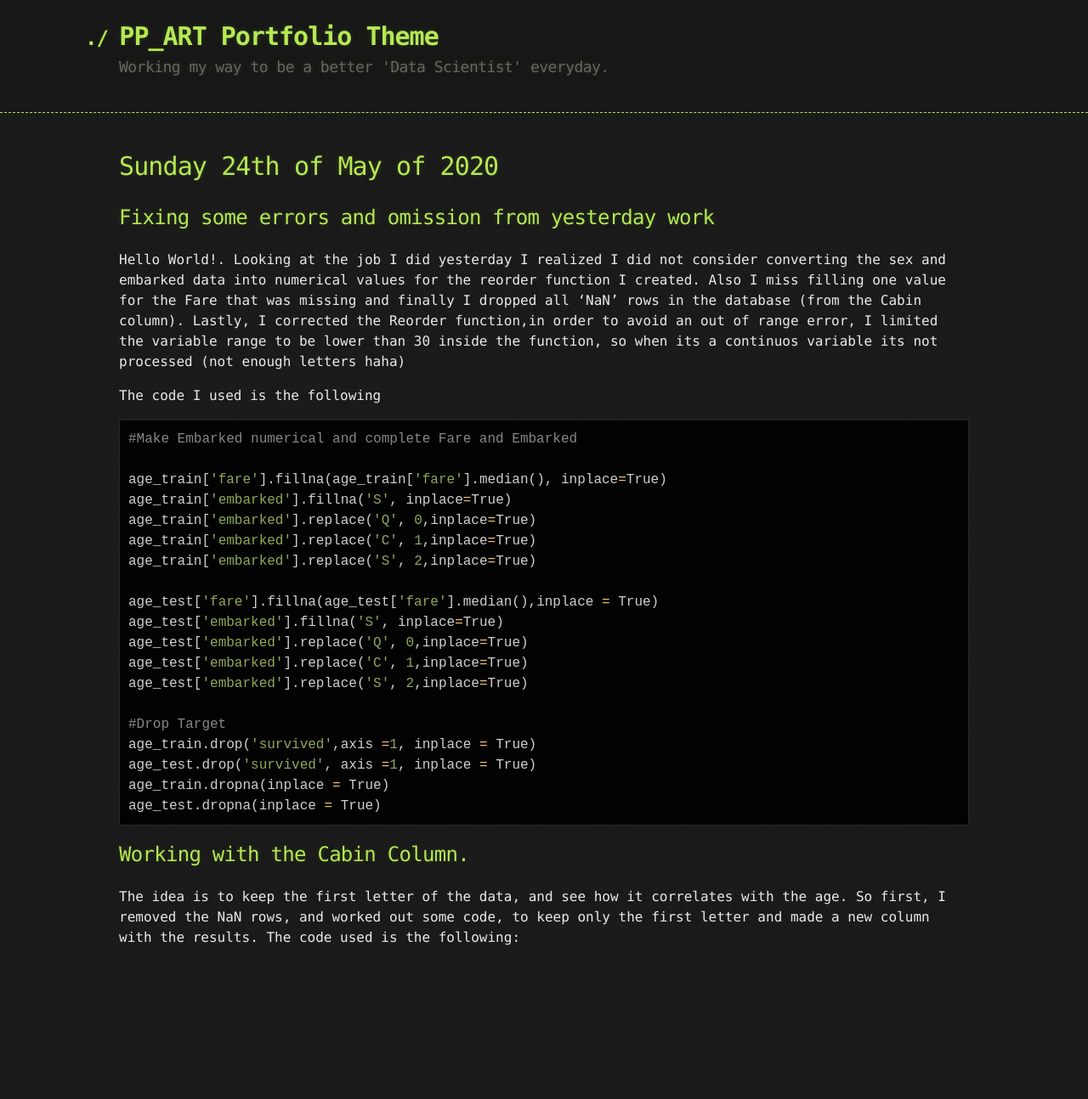
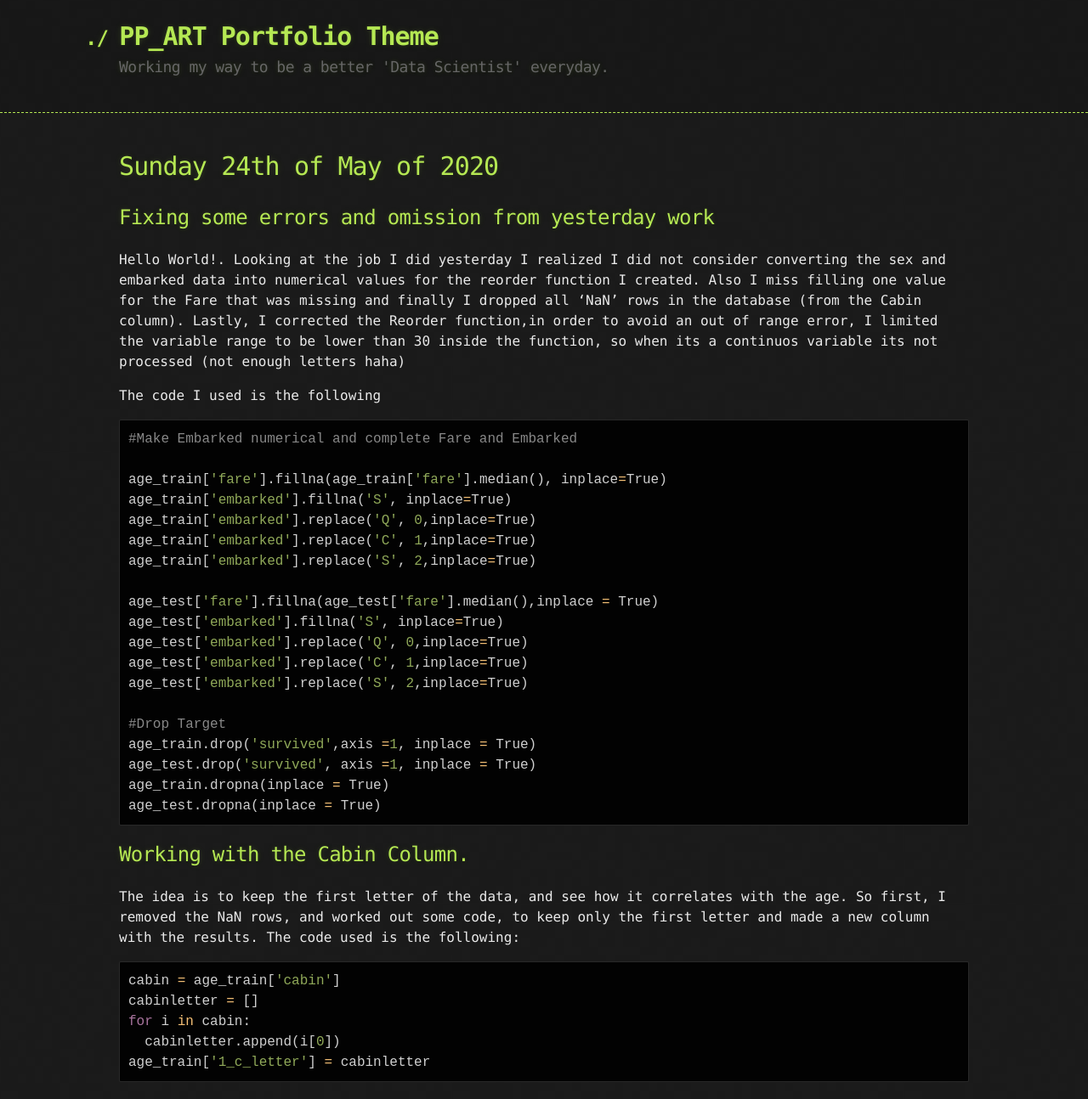
Before and after one commit to PaulB86UK/PP_ART, a Jekyll site: the page built from docs/2020/24_5.md, in a window 1280 px wide. Shown: the whole page at 85% size. Built offline with Jekyll 4.4.1, drawn with Linux system fonts in a browser that asks for light colours; our own code applies the rules of GitHub Pages for plain Markdown files; before the commit the page ends 1136 px from its top, so only the background shows below that.

Commit message:
Update 24_5.md

````diff
--- a/docs/2020/24_5.md
+++ b/docs/2020/24_5.md
@@ -35,3 +35,11 @@ age_test.dropna(inplace = True)
 ## Working with the Cabin Column.
 The idea is to keep the first letter of the data, and see how it correlates with the age. So first, I removed the NaN rows, and worked out some code, to keep only the first letter and made a new column with the results.
 The code used is the following:
+
+```python
+cabin = age_train['cabin']
+cabinletter = []
+for i in cabin:
+  cabinletter.append(i[0])
+age_train['1_c_letter'] = cabinletter
+```
````
